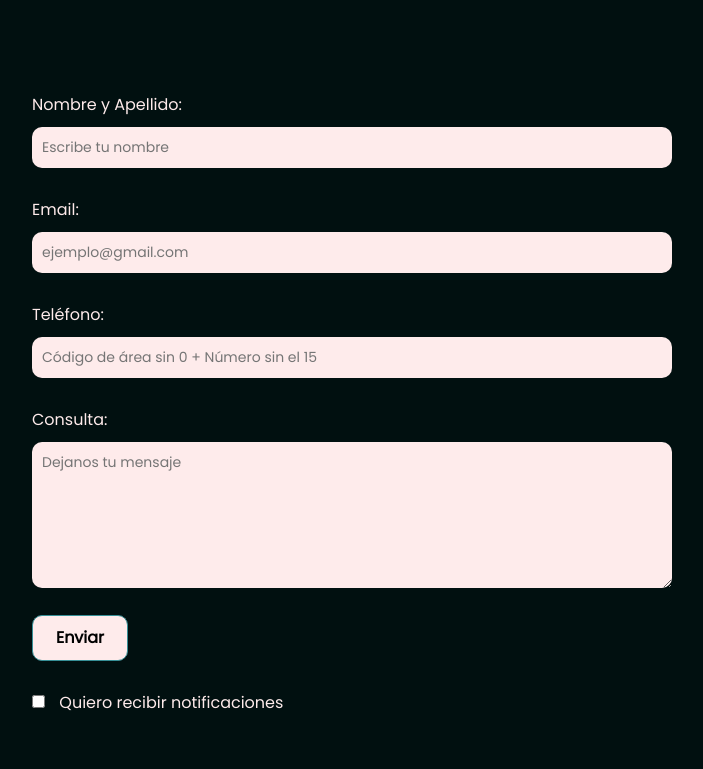
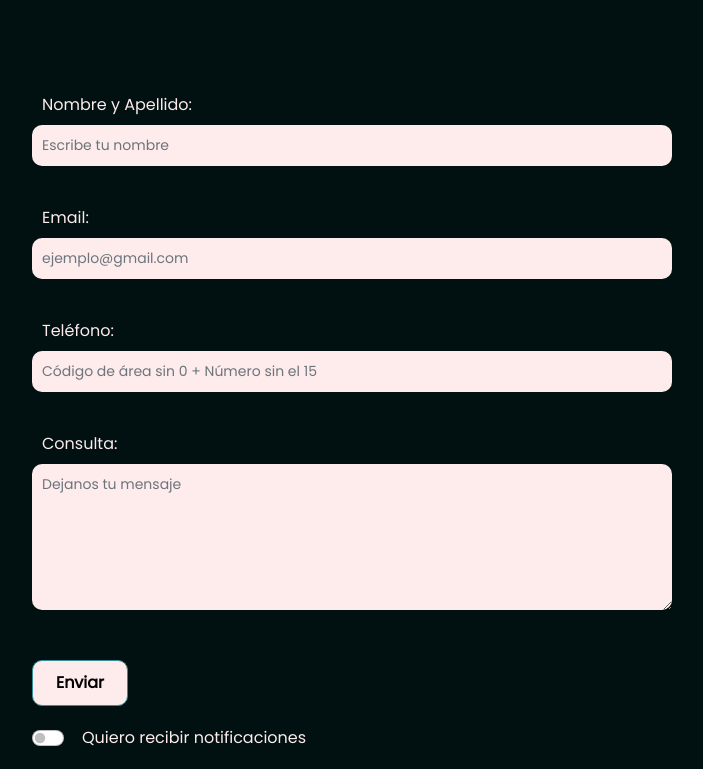
Before and after one commit to AngelesTessore/cacao-helados-artesanales-tessore, a plain HTML site: page contacto.html in a window 1280 px wide. Shown: the part 471-1240 px from the top of the page, without its empty margins (288-991 px from the left). Drawn offline with nearby package versions, Linux system fonts and the light colour scheme.

Commit message:
Aplicación Bootstrap contacto html y cambio css

```diff
--- a/contacto.html
+++ b/contacto.html
@@ -78,26 +78,38 @@
                 Ingresá tus datos en los siguientes campos:
             </p>
         </div>
-        <!-- Formulario -->
+        <!-- Formulario - Bootstrap -->
         <form action="#">
-            <label for="nombre-apellido">Nombre y Apellido:</label><br>
-            <input type="text" id="nombre-apellido" name="nombreyapellido" placeholder="Escribe tu nombre"><br>
-            <label for="email">Email:</label><br>
-            <input type="email" id="email" name="email" placeholder="ejemplo@gmail.com"><br>
-            <label for="tel">Teléfono:</label><br>
-            <input type="text" ide="tel" name="tel" placeholder="Código de área sin 0 + Número sin el 15"><br>
-            <label for="mensaje">Consulta:</label><br>
-            <textarea name="consulta" id="consulta" cols="60" rows="6" placeholder="Dejanos tu mensaje"></textarea><br>
+            <div class="mb-3">
+                <label for="nombre-apellido" class="form-label">Nombre y Apellido:</label><br>
+                <input type="text" class="form-control" id="nombre-apellido" name="nombreyapellido"
+                    placeholder="Escribe tu nombre"><br>
+            </div>
+            <div class="mb-3">
+                <label for="email" class="form-label">Email:</label><br>
+                <input type="email" class="form-control" id="email" name="email" placeholder="ejemplo@gmail.com"><br>
+            </div>
+            <div class="mb-3">
+                <label for="tel" class="form-label">Teléfono:</label><br>
+                <input type="text" class="form-control" id="tel" name="tel" placeholder="Código de área sin 0 + Número sin el 15"><br>
+            </div>
+            <div class="mb-3">
+                <label for="mensaje" class="form-label">Consulta:</label><br>
+                <textarea class="form-control customize-textarea" name="consulta" id="consulta" cols="60" rows="6"
+                    placeholder="Dejanos tu mensaje"></textarea><br>
+            </div>
             <input type="submit" value="Enviar"><br>
-            <input type="checkbox" id="suscripcion" name="aceptar">
-            <label for="suscripcion">Quiero recibir notificaciones</label><br>
+            <div class="form-check form-switch">
+                <input class="form-check-input" type="checkbox" id="suscripcion" name="aceptar">
+                <label class="form-check-label" for="suscripcion">Quiero recibir notificaciones</label><br>
+            </div>
         </form>
     </section>
     <!-- Footer - Bootstrap -->
     <footer class="container-fluid">
         <div class="row align-items-center justify-content-around">
             <div class="col-12 col-lg-2 align-self-start div-footer">
-            <img src="images/logo-negocio.png" alt="Logo Cacao Helados Artesanales">
+                <img src="images/logo-negocio.png" alt="Logo Cacao Helados Artesanales">
             </div>
             <div class="col-12 col-lg-2 align-self-start div-footer">
                 <a href="#nosotros">Nosotros</a>
--- a/css/style.css
+++ b/css/style.css
@@ -469,19 +469,15 @@ form {
     text-align: left;
 }
 input[type=text], input[type=email] {
-    width: 100%;
     padding: 10px;
-    margin: 10px 0 30px 0;
     font-size: 14px;
     background-color: #feebeb;
     border-radius: 10px;
     border: none;
     box-sizing: border-box;
 }
-textarea {
-    width: 100%;
+.customize-textarea {
     padding: 10px;
-    margin: 10px 0;
     font-size: 14px;
     background-color: #feebeb;
     border-radius: 10px;
@@ -509,9 +505,10 @@ input[type=submit] {
 label {
     color: #feebeb;
     font-size: 16px;
+    padding-left: 10px;
 }
 label[for=suscripcion] {
-    padding: 10px;
+    padding: 0 10px;
 }
 /* Fin HTML Contacto */
 
@@ -712,7 +709,6 @@ label[for=suscripcion] {
     .promos {
         height: max-content;
         width: 100%;
-        flex-wrap: nowrap;
         box-sizing: border-box;
         border-top: 1px solid rgb(54, 143, 150);
         border-bottom: 1px solid rgb(54, 143, 150);
@@ -742,17 +738,16 @@ label[for=suscripcion] {
         padding: 0 0 60px 0;
     }
     .intro-form p {
-        text-align: left;
+        text-align: center;
         line-height: 2;
         font-size: 14px;
-        padding-left: 30px;
+        padding: 0 40px;
     }
     form {
         width: 65%;
         height: auto;
     }
     input[type=text], input[type=email] {
-        margin-bottom: 15px;
         font-size: 12px;
     }
     textarea {
@@ -997,7 +992,6 @@ label[for=suscripcion] {
         height: auto;
     }
     input[type=text], input[type=email] {
-        margin-bottom: 15px;
         font-size: 12px;
     }
     textarea {
```
